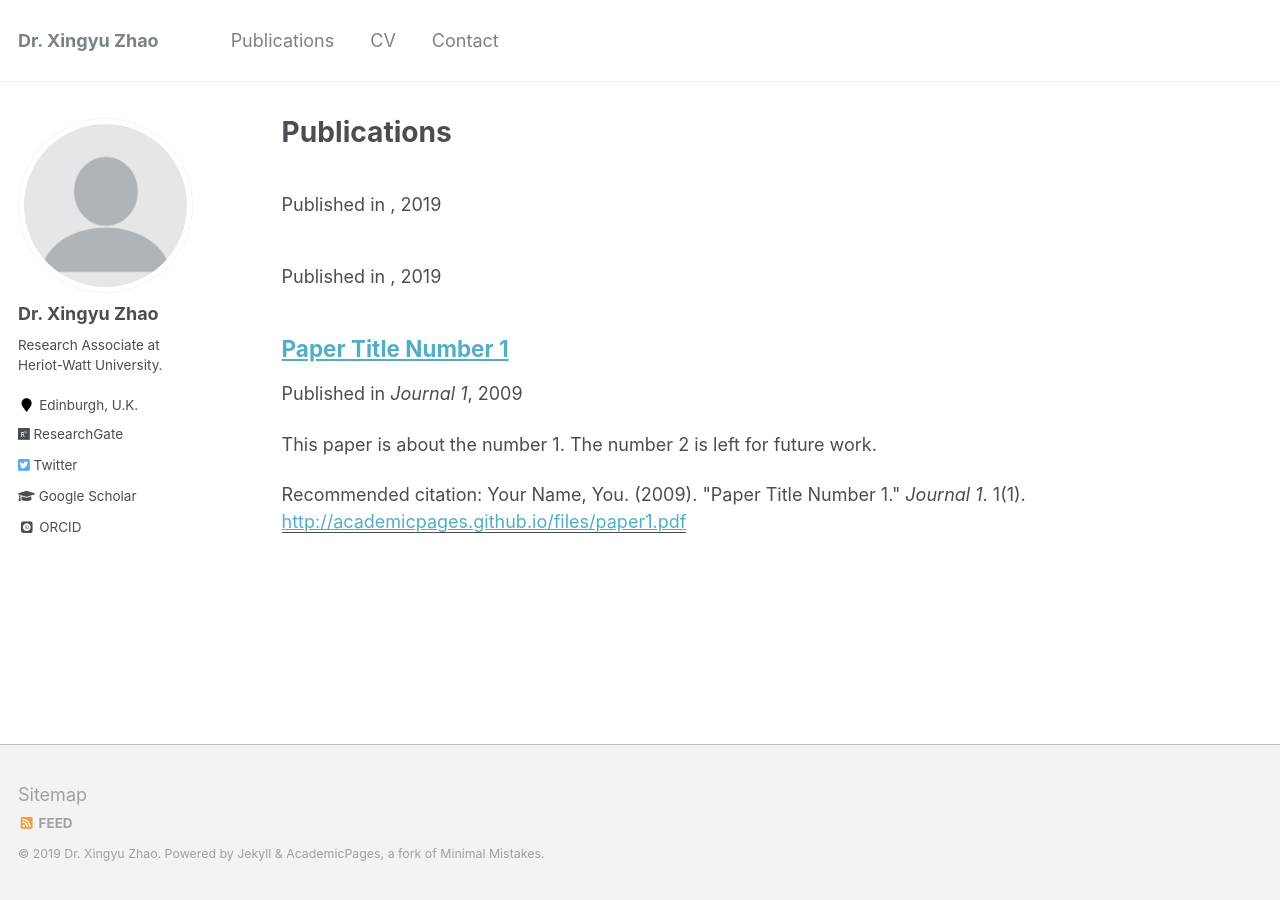
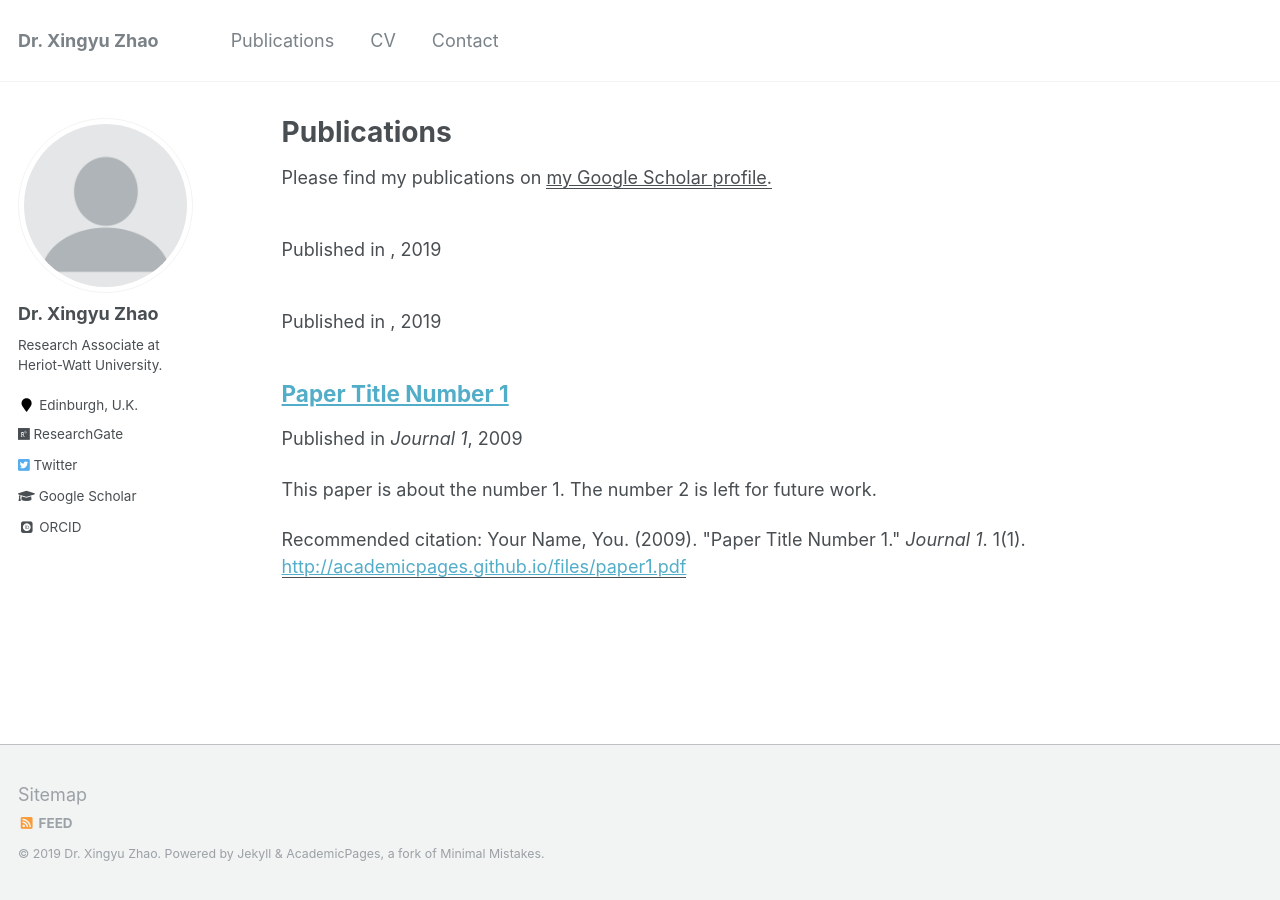
Before and after one commit to x-y-zhao/x-y-zhao.github.io, a Jekyll site: the page built from _pages/publications.md, in a window 1280 px wide. Built offline with Jekyll 4.4.1, drawn with Linux system fonts in a browser that asks for light colours; some web fonts are replaced.

Commit message:
Update publications.md

```diff
--- a/_pages/publications.md
+++ b/_pages/publications.md
@@ -5,9 +5,9 @@ permalink: /publications/
 author_profile: true
 ---
 
-{% if author.googlescholar %}
-  You can also find my articles on <u><a href="{{author.googlescholar}}">my Google Scholar profile</a>.</u>
-{% endif %}
+
+  Please find my publications on <u><a href="{{author.googlescholar}}">my Google Scholar profile</a>.</u>
+
 
 {% include base_path %}
 
```
